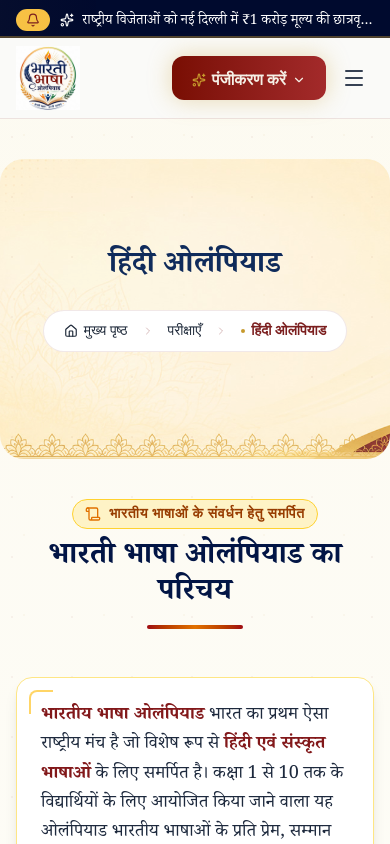
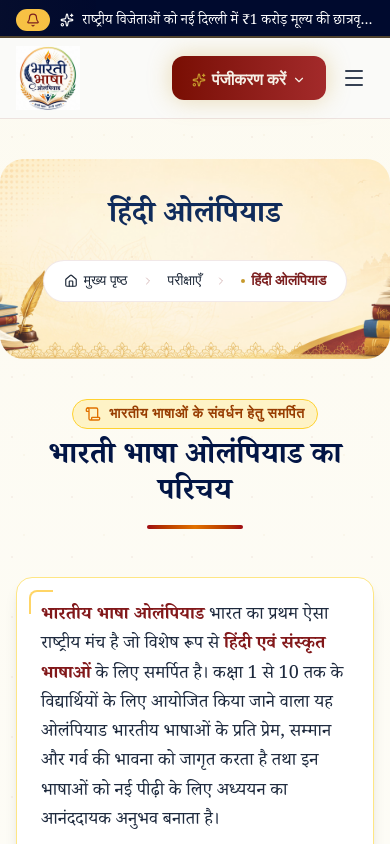
Before and after one commit to sadhanapatel1998/bharati-bhasha, a Next.js app: page /about in a window 390 px wide. Shown: the top 844 px of the page. Built offline with nearby package versions, Linux system fonts and the light colour scheme; a web font is replaced by a local one.

Commit message:
image size changed

```diff
--- a/src/views/AboutPage.tsx
+++ b/src/views/AboutPage.tsx
@@ -11,13 +11,11 @@
 export const AboutPage: React.FC = () => {
   return (
     <>
-
       <section
         id="about"
         className="mb-0 relative py-10 pb-16 overflow-hidden bg-gradient-to-b from-amber-50/50 via-white to-amber-50/80"
       >
-
-        <div className="relative mx-auto max-w-7xl h-[300px] overflow-hidden rounded-3xl mb-10">
+        <div className="relative mx-auto max-w-7xl h-[200px] md:h-[300px] overflow-hidden rounded-3xl mb-10">
           {/* Background */}
           <Image
             src="/banner/breadcrumb.jpg"
```
